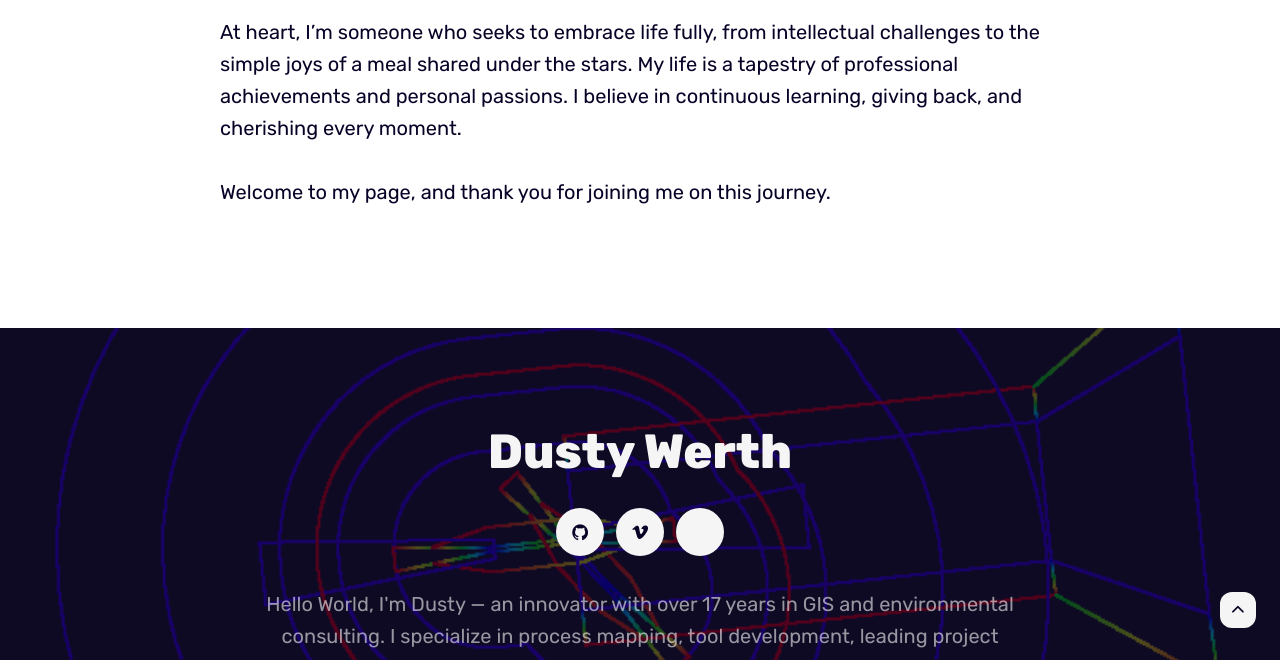
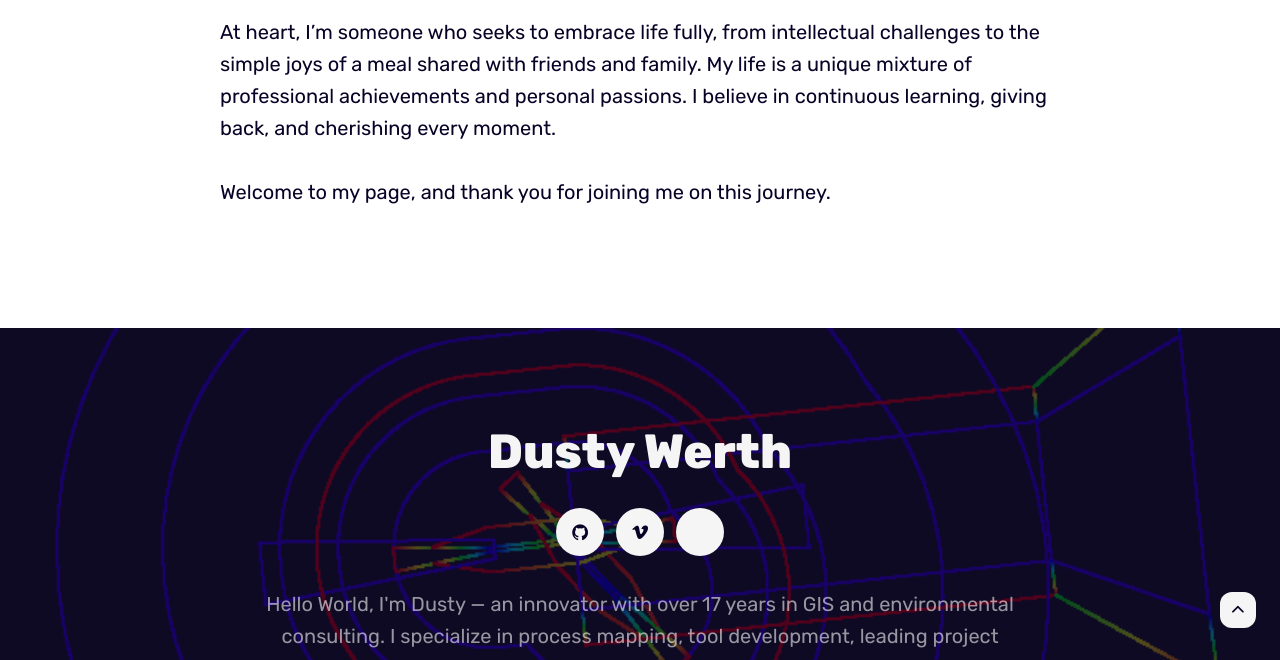
Before and after one commit to DustyWerth/DustyWerth.github.io, a Jekyll site: the page built from _pages/about.md, in a window 1280 px wide and 900 px high, scrolled down 4092 px, cut to the strip 240-900 px from the top of the window. Built offline with Jekyll 4.4.1, drawn with Linux system fonts in a browser that asks for light colours.

Commit message:
remove work

```diff
--- a/_data/settings.yml
+++ b/_data/settings.yml
@@ -100,7 +100,7 @@
 #-------------------------------
 # Work Settings
 work:
-  enable: true
+  enable: false
   work__title: Work
   work__description: A selection of some of my favorite and most challenging projects from my career.
 
--- a/_pages/about.md
+++ b/_pages/about.md
@@ -55,6 +55,6 @@
   <em>Outdoor Life Gallery</em>
 </div>
 
-At heart, I'm someone who seeks to embrace life fully, from intellectual challenges to the simple joys of a meal shared under the stars. My life is a tapestry of professional achievements and personal passions. I believe in continuous learning, giving back, and cherishing every moment.
+At heart, I'm someone who seeks to embrace life fully, from intellectual challenges to the simple joys of a meal shared with friends and family. My life is a unique mixture of professional achievements and personal passions. I believe in continuous learning, giving back, and cherishing every moment.
 
 Welcome to my page, and thank you for joining me on this journey.
```
